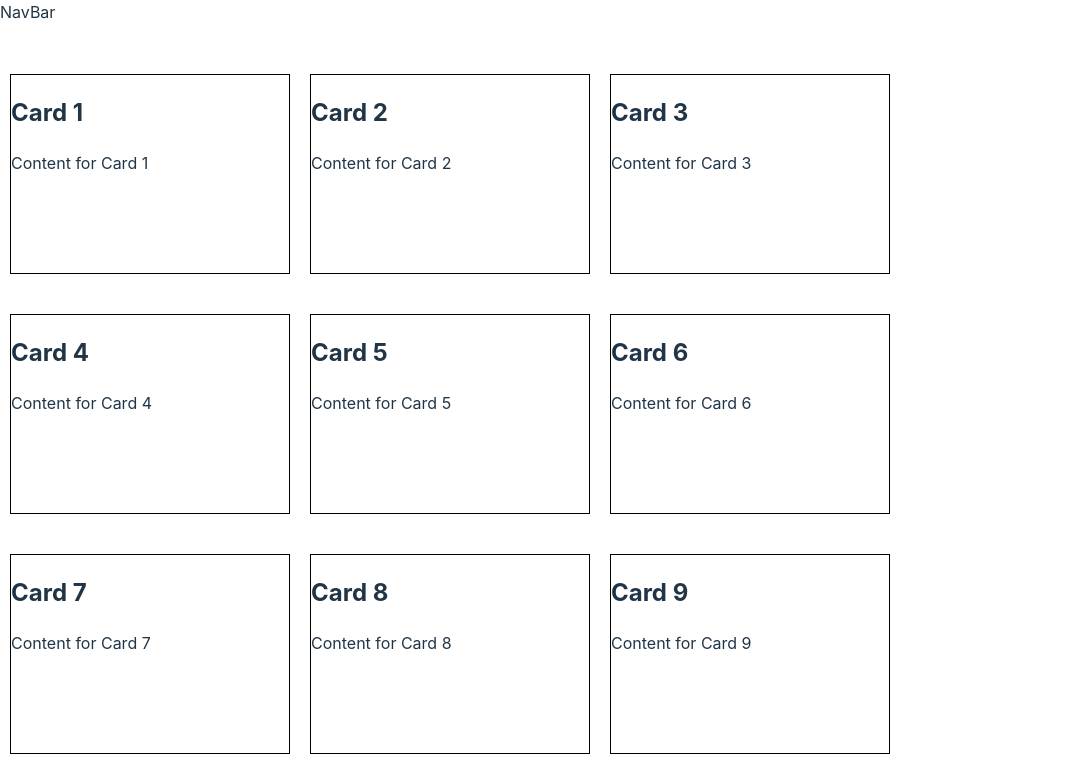
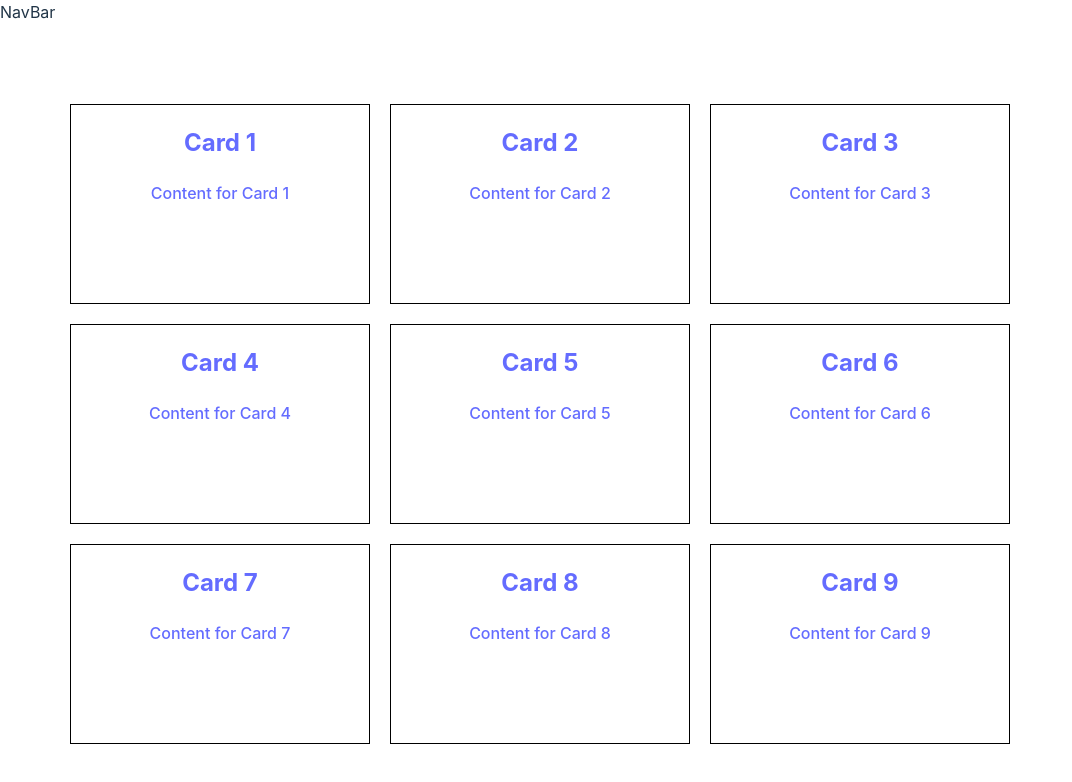
Before and after one commit to christopherthai/bite-reserve, a React (Vite) app in the folder client/: page / in a window 1280 px wide. Shown: the top 782 px of the page, without its empty margins (0-1072 px from the left). Built offline with nearby package versions, Linux system fonts and the light colour scheme; the HTML template or start-up script is replaced by a standard one.

Commit message:
link cards to reservationpage

```diff
--- a/client/src/HomePage.css
+++ b/client/src/HomePage.css
@@ -3,21 +3,23 @@
     justify-content: center; /* 페이지를 수평으로 가운데 정렬 */
     align-items: center; /* 페이지를 수직으로 가운데 정렬 */
     height: 100vh; /* 뷰포트 높이만큼 페이지의 높이 설정 */
+    margin-left: 70px;
   }
 
-.card-container {
-    display: flex;
-    flex-wrap: wrap;
-    justify-content: center; /* 가운데 정렬 */
+  .card-container {
+    display: grid;
+    grid-template-columns: repeat(3, 1fr); /* 3개의 열로 설정 */
     gap: 20px; /* 카드와 카드 사이의 간격 설정 */
     max-width: 900px; /* 페이지의 최대 너비 설정 */
     margin: 0 auto; /* 페이지의 가운데 정렬 */
+    text-align: center;
   }
 
   .card {
-    flex: 0 0 calc(33.33% - 20px); /* 각 카드의 크기 설정 */
+    flex: 1; /* 동일한 공간을 가지도록 설정 */
+    min-width: 300px; /* 최소 너비 설정 */
+    max-width: 300px; /* 최대 너비 설정 */
     height: 200px; /* 카드의 높이 설정 */
     border: 1px solid #000; /* 카드 테두리 설정 */
-    box-sizing: border-box; /* 테두리 포함한 크기로 박스 모델 설정 */
-    margin-bottom: 20px; /* 아래쪽 여백 설정 */
+    box-sizing: border-box; /* 테두리를 포함한 크기로 설정 */
   }
--- a/client/src/pages/HomePage.jsx
+++ b/client/src/pages/HomePage.jsx
@@ -1,5 +1,7 @@
+import { Link } from 'react-router-dom';
 import React from 'react';
 import '/src/HomePage.css'; // CSS 파일 import
+import ReservationsPage from './ReservationsPage'; // 예약 페이지 컴포넌트 import
 
 function HomePage() {
   return (
@@ -21,10 +23,12 @@ function HomePage() {
 
 function Card({ title, content }) {
   return (
-    <div className="card">
-      <h2>{title}</h2>
-      <p>{content}</p>
-    </div>
+    <Link to="/reservations" className="card-link">
+      <div className="card">
+        <h2>{title}</h2>
+        <p>{content}</p>
+      </div>
+    </Link>
   );
 }
 
```
